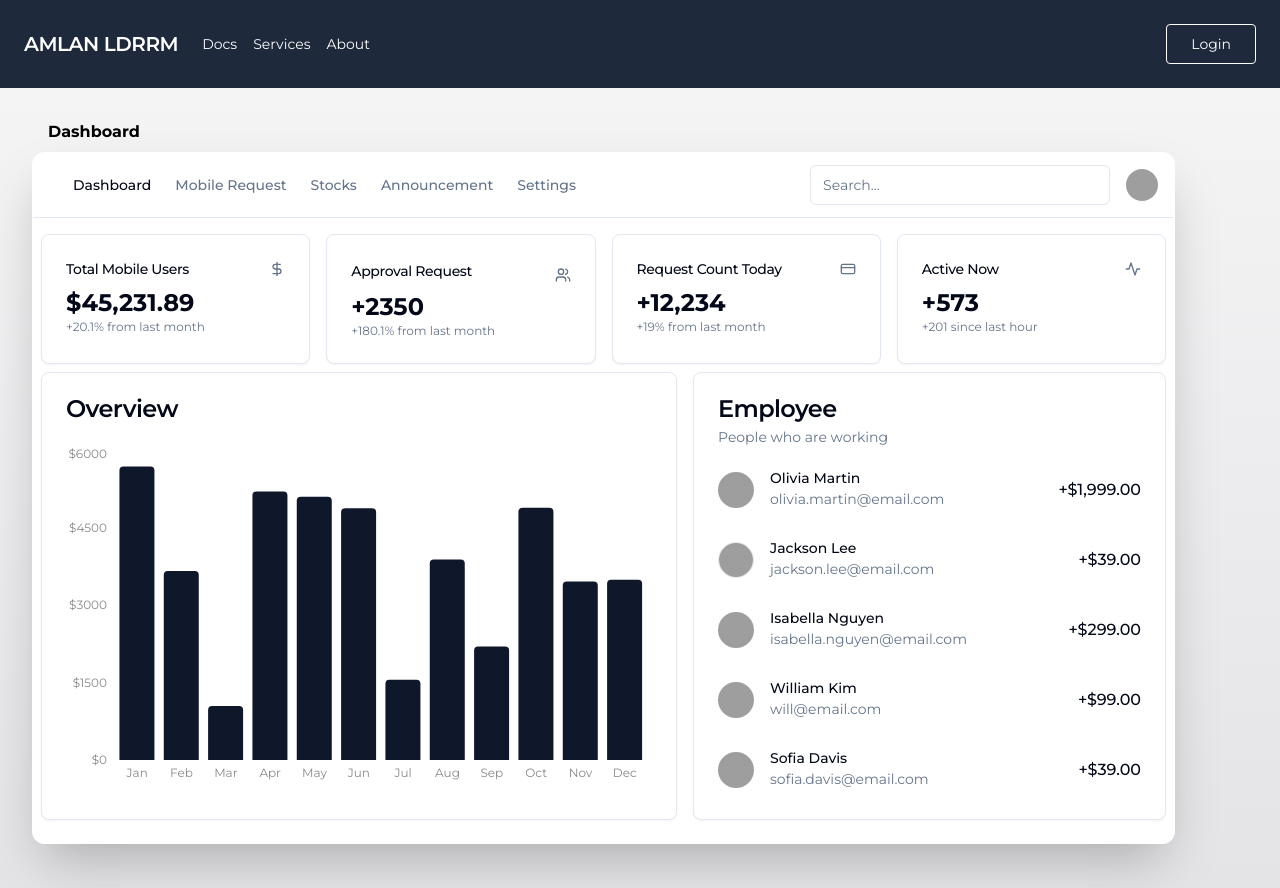
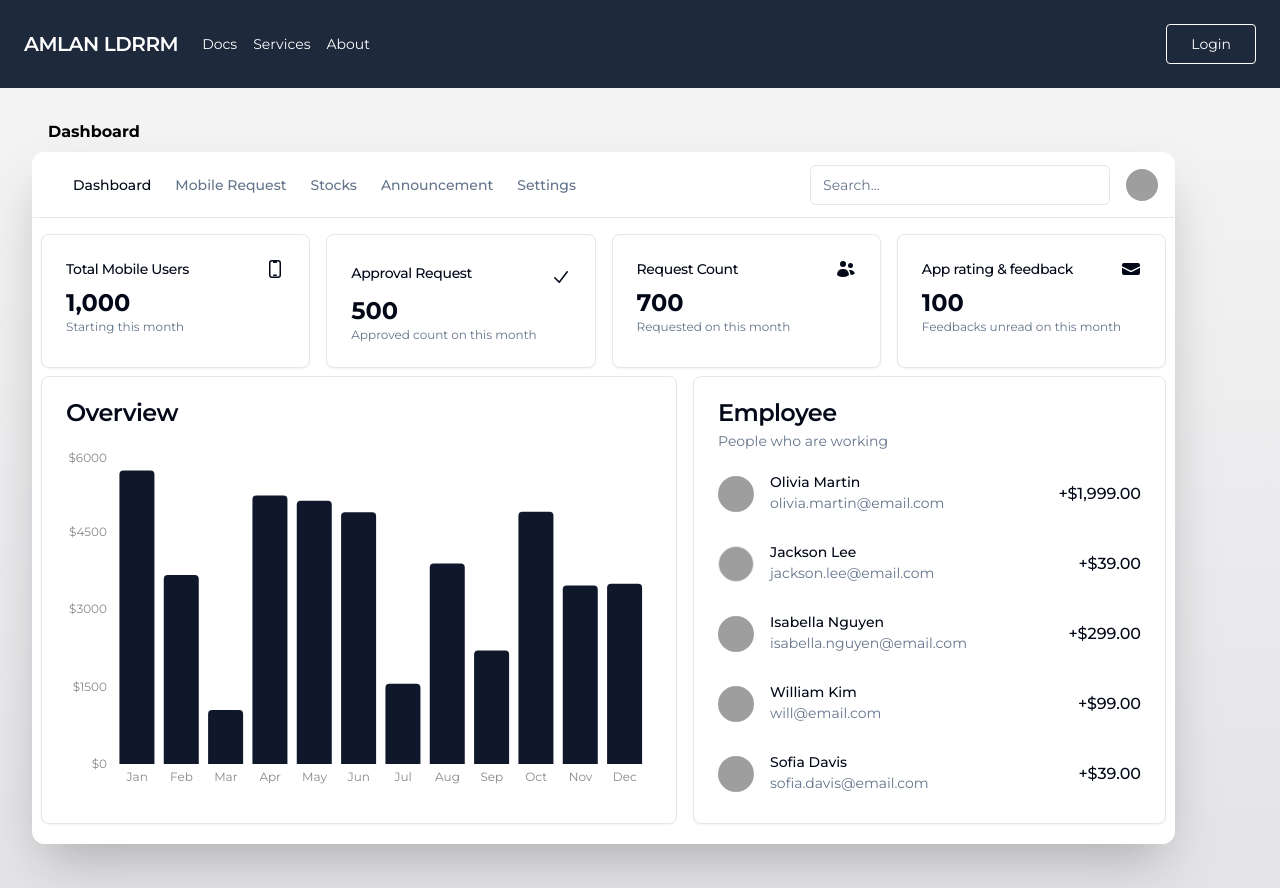
Before and after one commit to Nekuso/ldrrmss, a Next.js app: page /application/dashboard in a window 1280 px wide. Built offline with nearby package versions, Linux system fonts and the light colour scheme; grey boxes are pictures that could not be loaded.

Commit message:
just cleaning

```diff
--- a/src/app/application/dashboard/page.tsx
+++ b/src/app/application/dashboard/page.tsx
@@ -67,23 +67,17 @@ export default function DashboardPage() {
                     <CardTitle className="text-sm font-medium">
                       Total Mobile Users
                     </CardTitle>
-                    <svg
-                      xmlns="http://www.w3.org/2000/svg"
-                      viewBox="0 0 24 24"
-                      fill="none"
-                      stroke="currentColor"
-                      strokeLinecap="round"
-                      strokeLinejoin="round"
-                      strokeWidth="2"
-                      className="h-4 w-4 text-muted-foreground"
-                    >
-                      <path d="M12 2v20M17 5H9.5a3.5 3.5 0 0 0 0 7h5a3.5 3.5 0 0 1 0 7H6" />
+
+                    <svg xmlns="http://www.w3.org/2000/svg" viewBox="0 0 20 20" fill="currentColor" className="w-5 h-5">
+                    <path d="M8 16.25a.75.75 0 0 1 .75-.75h2.5a.75.75 0 0 1 0 1.5h-2.5a.75.75 0 0 1-.75-.75Z" />
+                    <path fill-rule="evenodd" d="M4 4a3 3 0 0 1 3-3h6a3 3 0 0 1 3 3v12a3 3 0 0 1-3 3H7a3 3 0 0 1-3-3V4Zm4-1.5v.75c0 .414.336.75.75.75h2.5a.75.75 0 0 0 .75-.75V2.5h1A1.5 1.5 0 0 1 14.5 4v12a1.5 1.5 0 0 1-1.5 1.5H7A1.5 1.5 0 0 1 5.5 16V4A1.5 1.5 0 0 1 7 2.5h1Z" clip-rule="evenodd" />
                     </svg>
+
                   </CardHeader>
                   <CardContent>
-                    <div className="text-2xl font-bold">$45,231.89</div>
+                    <div className="text-2xl font-bold">1,000</div>
                     <p className="text-xs text-muted-foreground">
-                      +20.1% from last month
+                      Starting this month
                     </p>
                   </CardContent>
                 </Card>
@@ -92,74 +86,51 @@ export default function DashboardPage() {
                     <CardTitle className="text-sm font-medium">
                       Approval Request
                     </CardTitle>
-                    <svg
-                      xmlns="http://www.w3.org/2000/svg"
-                      viewBox="0 0 24 24"
-                      fill="none"
-                      stroke="currentColor"
-                      strokeLinecap="round"
-                      strokeLinejoin="round"
-                      strokeWidth="2"
-                      className="h-4 w-4 text-muted-foreground"
-                    >
-                      <path d="M16 21v-2a4 4 0 0 0-4-4H6a4 4 0 0 0-4 4v2" />
-                      <circle cx="9" cy="7" r="4" />
-                      <path d="M22 21v-2a4 4 0 0 0-3-3.87M16 3.13a4 4 0 0 1 0 7.75" />
+
+                    <svg xmlns="http://www.w3.org/2000/svg" viewBox="0 0 20 20" fill="currentColor" className="w-5 h-5">
+                    <path fill-rule="evenodd" d="M16.704 4.153a.75.75 0 0 1 .143 1.052l-8 10.5a.75.75 0 0 1-1.127.075l-4.5-4.5a.75.75 0 0 1 1.06-1.06l3.894 3.893 7.48-9.817a.75.75 0 0 1 1.05-.143Z" clip-rule="evenodd" />
                     </svg>
+
                   </CardHeader>
                   <CardContent>
-                    <div className="text-2xl font-bold">+2350</div>
+                    <div className="text-2xl font-bold">500</div>
                     <p className="text-xs text-muted-foreground">
-                      +180.1% from last month
+                      Approved count on this month
                     </p>
                   </CardContent>
                 </Card>
                 <Card>
                   <CardHeader className="flex flex-row items-center justify-between space-y-0 pb-2">
-                    <CardTitle className="text-sm font-medium">Request Count Today</CardTitle>
-                    <svg
-                      xmlns="http://www.w3.org/2000/svg"
-                      viewBox="0 0 24 24"
-                      fill="none"
-                      stroke="currentColor"
-                      strokeLinecap="round"
-                      strokeLinejoin="round"
-                      strokeWidth="2"
-                      className="h-4 w-4 text-muted-foreground"
-                    >
-                      <rect width="20" height="14" x="2" y="5" rx="2" />
-                      <path d="M2 10h20" />
+                    <CardTitle className="text-sm font-medium">Request Count</CardTitle>
+
+                    <svg xmlns="http://www.w3.org/2000/svg" viewBox="0 0 20 20" fill="currentColor" className="w-5 h-5">
+                    <path d="M7 8a3 3 0 1 0 0-6 3 3 0 0 0 0 6ZM14.5 9a2.5 2.5 0 1 0 0-5 2.5 2.5 0 0 0 0 5ZM1.615 16.428a1.224 1.224 0 0 1-.569-1.175 6.002 6.002 0 0 1 11.908 0c.058.467-.172.92-.57 1.174A9.953 9.953 0 0 1 7 18a9.953 9.953 0 0 1-5.385-1.572ZM14.5 16h-.106c.07-.297.088-.611.048-.933a7.47 7.47 0 0 0-1.588-3.755 4.502 4.502 0 0 1 5.874 2.636.818.818 0 0 1-.36.98A7.465 7.465 0 0 1 14.5 16Z" />
                     </svg>
+
                   </CardHeader>
                   <CardContent>
-                    <div className="text-2xl font-bold">+12,234</div>
+                    <div className="text-2xl font-bold">700</div>
                     <p className="text-xs text-muted-foreground">
-                      +19% from last month
+                      Requested on this month
                     </p>
                   </CardContent>
                 </Card>
                 <Card>
                   <CardHeader className="flex flex-row items-center justify-between space-y-0 pb-2">
                     <CardTitle className="text-sm font-medium">
-                      Active Now
+                      App rating & feedback
                     </CardTitle>
-                    <svg
-                      xmlns="http://www.w3.org/2000/svg"
-                      viewBox="0 0 24 24"
-                      fill="none"
-                      stroke="currentColor"
-                      strokeLinecap="round"
-                      strokeLinejoin="round"
-                      strokeWidth="2"
-                      className="h-4 w-4 text-muted-foreground"
-                    >
-                      <path d="M22 12h-4l-3 9L9 3l-3 9H2" />
+
+                    <svg xmlns="http://www.w3.org/2000/svg" viewBox="0 0 20 20" fill="currentColor" className="w-5 h-5">
+                    <path d="M3 4a2 2 0 0 0-2 2v1.161l8.441 4.221a1.25 1.25 0 0 0 1.118 0L19 7.162V6a2 2 0 0 0-2-2H3Z" />
+                    <path d="m19 8.839-7.77 3.885a2.75 2.75 0 0 1-2.46 0L1 8.839V14a2 2 0 0 0 2 2h14a2 2 0 0 0 2-2V8.839Z" />
                     </svg>
+
                   </CardHeader>
                   <CardContent>
-                    <div className="text-2xl font-bold">+573</div>
+                    <div className="text-2xl font-bold">100</div>
                     <p className="text-xs text-muted-foreground">
-                      +201 since last hour
+                      Feedbacks unread on this month
                     </p>
                   </CardContent>
                 </Card>
```
